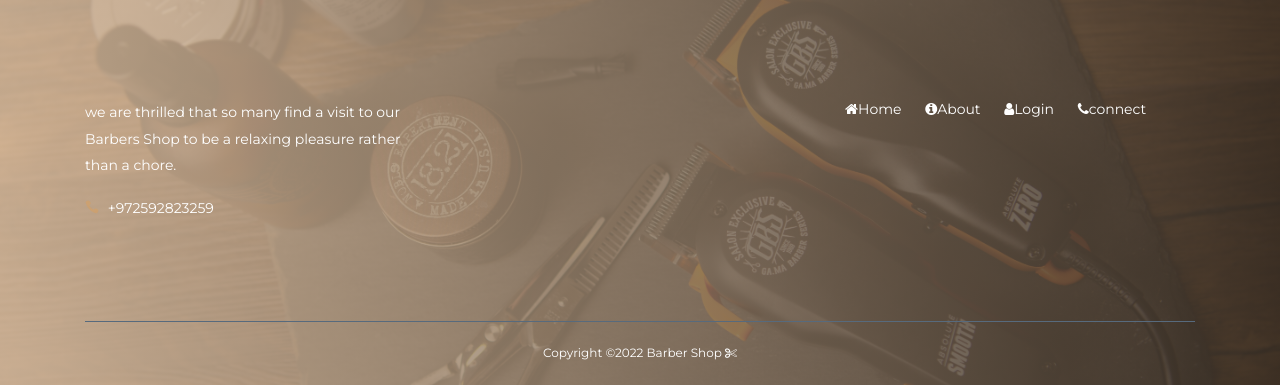
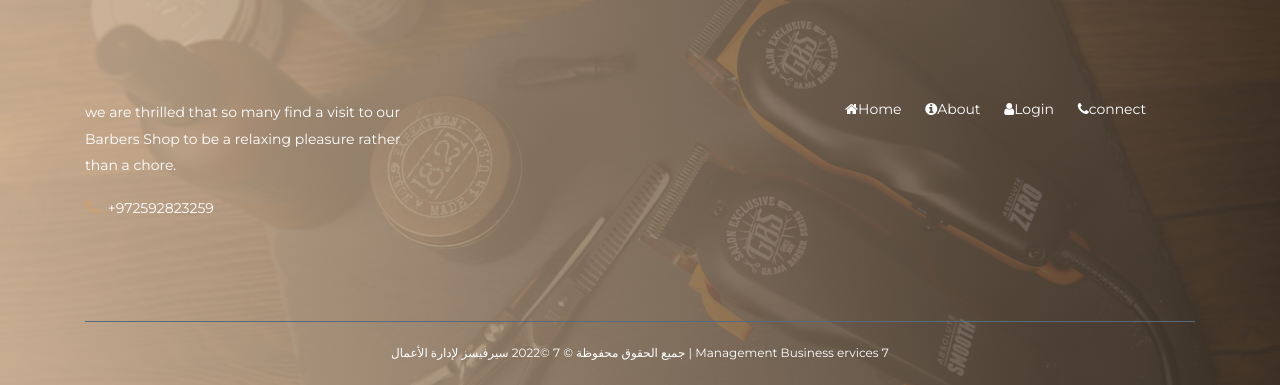
Before and after one commit to ziyaoze/bar, a Django app: page /about in a window 1280 px wide. Shown: the part 1304-1689 px from the top of the page. Run offline with Django 3.2, Linux system fonts and the light colour scheme; some libraries are stand-ins or nearby versions.

Commit message:
Update base.html

```diff
--- a/main/templates/base.html
+++ b/main/templates/base.html
@@ -273,7 +273,9 @@ function googleTranslateElementInit() {
         <div class="col-12">
           <div class="copywrite-content">
             <p style="color:white;">
-Copyright &copy;<script>document.write(new Date().getFullYear());</script> Barber Shop <i class="fa fa-scissors" aria-hidden="true"></i>
+
+              جميع الحقوق محفوظة  © 7 &copy;<script>document.write(new Date().getFullYear());</script> سيرفيسز لإدارة الأعمال | Management Business ervices 7
+
 </p>
           </div>
         </div>
```
